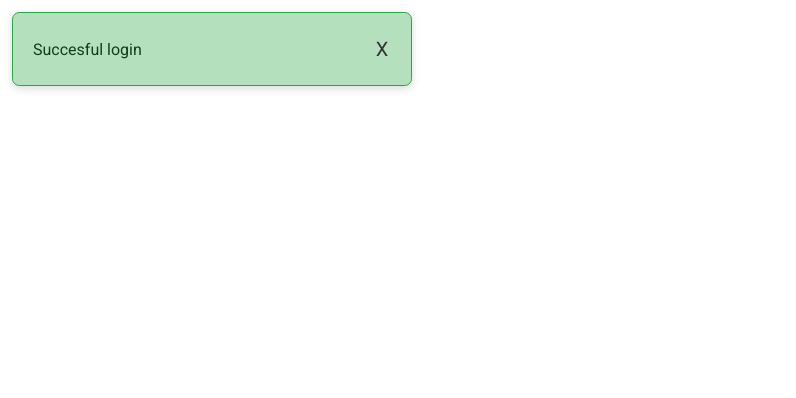
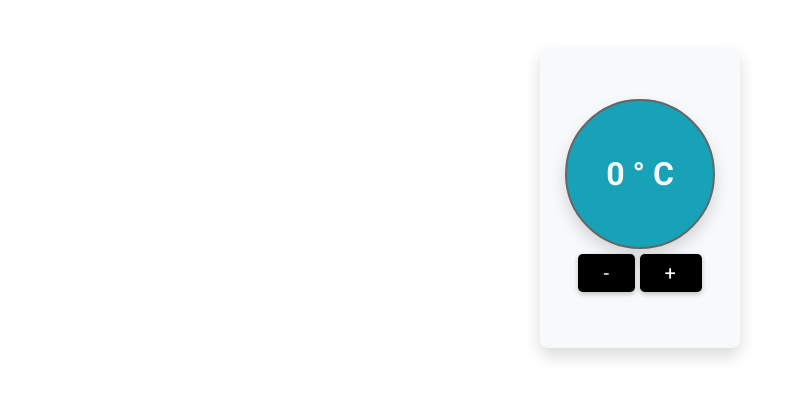
Before and after one commit to rbalendra/React-Hooks, a React (Vite) app: page / in a window 1280 px wide. Shown: the top 398 px of the page, without its empty margins (0-796 px from the left). Built offline with nearby package versions, Linux system fonts and the light colour scheme.

Commit message:
Temperature Controller - useState

```diff
--- a/src/App.jsx
+++ b/src/App.jsx
@@ -4,6 +4,7 @@
 import LikePhotoApp from './Projects/03-like-my-photo/LikePhotoApp';
 import TestimonialsApp from './Projects/04-testimonials-app/TestimonialsApp';
 import AlertApp from './Projects/05-Alerts/AlertApp';
+import TemperatureControllerApp from './Projects/06-temperature-controller/TemperatureControllerApp';
 
 function App() {
 	return (
@@ -12,7 +13,8 @@
 			{/* <RandomiseColors /> */}
 			{/* <LikePhotoApp /> */}
 			{/* <TestimonialsApp /> */}
-			<AlertApp />
+			{/* <AlertApp /> */}
+			<TemperatureControllerApp />
 		</div>
 	);
 }
--- /dev/null
+++ b/src/Projects/06-temperature-controller/TemperatureControllerApp.jsx
@@ -0,0 +1,36 @@
+import React, { useState } from 'react';
+import Title from '../components/Title';
+import Button from '../components/Button';
+
+const TemperatureControllerApp = () => {
+	const [temperature, setTemperature] = useState(0);
+
+	const increaseTemperature = () => {
+		setTemperature(temperature + 1);
+	};
+
+	const decreaseTemperature = () => {
+		setTemperature(temperature - 1);
+	};
+
+	return (
+		<div className='container mt-3 text-center'>
+			{/* <Title text={'Temperature Controller App'} /> */}
+			<div className='card bg-light m-auto' style={{ width: 200, height: 300 }}>
+				<h1
+					className={`text-light card border-50 ${
+						temperature > 0 ? 'bg-danger' : 'bg-info'
+					}`}
+					style={{ height: 150, width: 150, border: '2px solid #666' }}>
+					{temperature} ° C
+				</h1>
+				<div className='d-flex myx-2'>
+					<Button text='-' btnClass={'btn-lg'} onClick={decreaseTemperature} />
+					<Button text='+' btnClass={'btn-lg'} onClick={increaseTemperature} />
+				</div>
+			</div>
+		</div>
+	);
+};
+
+export default TemperatureControllerApp;
```
